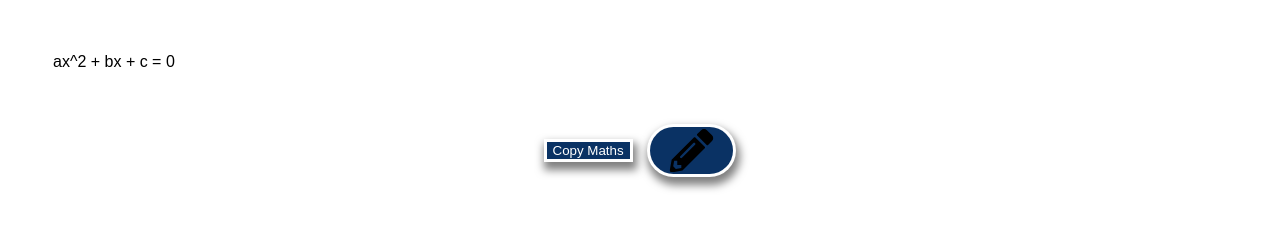
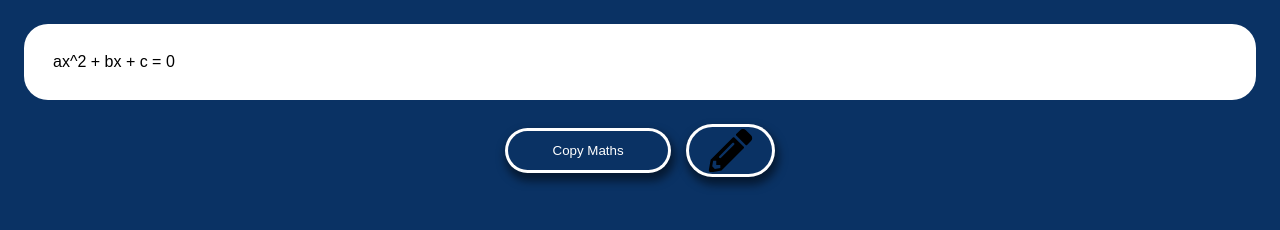
Before and after one commit to tim-mccurrach/maths2Clipboard, a website built with webpack: page src/chrome_extension/popup.html in a window 1280 px wide. Built offline with nearby package versions, Linux system fonts and the light colour scheme; files whose address does not match are found by name.

Commit message:
Fix CSS for chrome extension

```diff
--- a/src/chrome_extension/popup.html
+++ b/src/chrome_extension/popup.html
@@ -12,7 +12,7 @@
 			</div>
 		</div>
 		<div class="buttonGroup">
-			<button id="copyButton" class="button">Copy Maths</button>
+			<button id="copyButton" class="button copyButton">Copy Maths</button>
 			<div class="colorInputWrapper button">
 				<input id="colorInput" type="color" />
 				<svg width="100%" height="100%">
--- a/src/css/chrome_extension/_chrome_extension_base.scss
+++ b/src/css/chrome_extension/_chrome_extension_base.scss
@@ -1,5 +1,6 @@
 body {
 	padding: var(--spacer-0);
+	background-color: var(--background-colour);
 }
 
 .mathsInputWrapper {
@@ -12,3 +13,13 @@ body {
 	// but not for the extension.
 	min-width: max-content;
 }
+
+.copyButton {
+	height: 6ch;
+	padding-left: 6ch;
+	padding-right: 6ch;
+	border-radius: 6ch;
+	&::before {
+		border-radius: 6ch;
+	}
+}
```
Also changed, not shown: dist/chrome_extension/popup.html, dist/chrome_extension/style.css.
